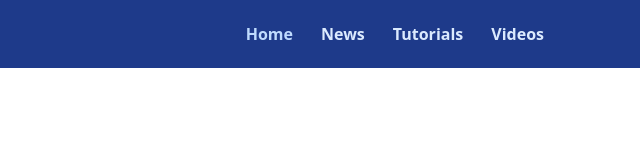
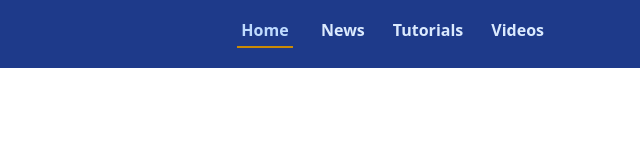
Before and after one commit to shizuka-virus/WEB_DEV_DOT, a website built with Vite: page BASIC_TAILWIND_PRO/index.html in a window 1280 px wide. Shown: the full height of the page, 640-1280 px from the left. Built offline with nearby package versions, Linux system fonts and the light colour scheme.

```diff
--- a/BASIC_TAILWIND_PRO/index.html
+++ b/BASIC_TAILWIND_PRO/index.html
@@ -13,13 +13,16 @@
              <div><h1 class="text-blue-200 text-3xl font-semibold">Virus School</h1></div>
              <div class="w-[50%] flex justify-end">
                 <ul class="flex gap-7 justify-end items-center">
-                  <li class="text-base text-blue-200 font-semibold">Home</li>
-                  <li class="text-base text-blue-100 font-semibold">News</li>
-                  <li class="text-base text-blue-100 font-semibold">Tutorials</li>
-                  <li class="text-base text-blue-100 font-semibold">Videos</li>
+                  <li class="text-base text-blue-200 font-semibold text-center h-8">Home
+                    <div class="w-14 h-[2px] bg-yellow-600 top-6 mt-1"></div>
+                  </li>
+                  <li class="text-base text-blue-100 font-semibold h-8">News</li>
+                  <li class="text-base text-blue-100 font-semibold h-8">Tutorials</li>
+                  <li class="text-base text-blue-100 font-semibold h-8 ">Videos</li>
                 </ul>
             </div>
         </div>
+
     </div>
 </body>
 </html>
```
